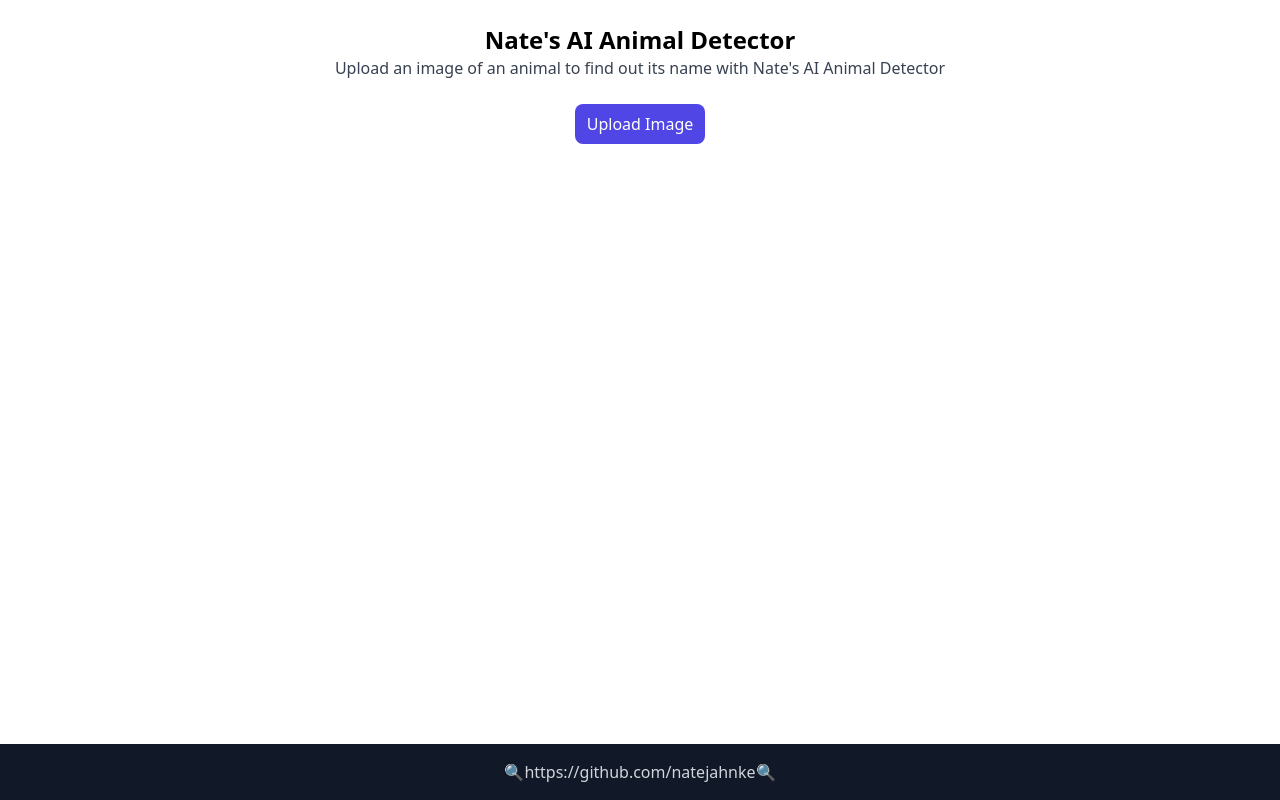
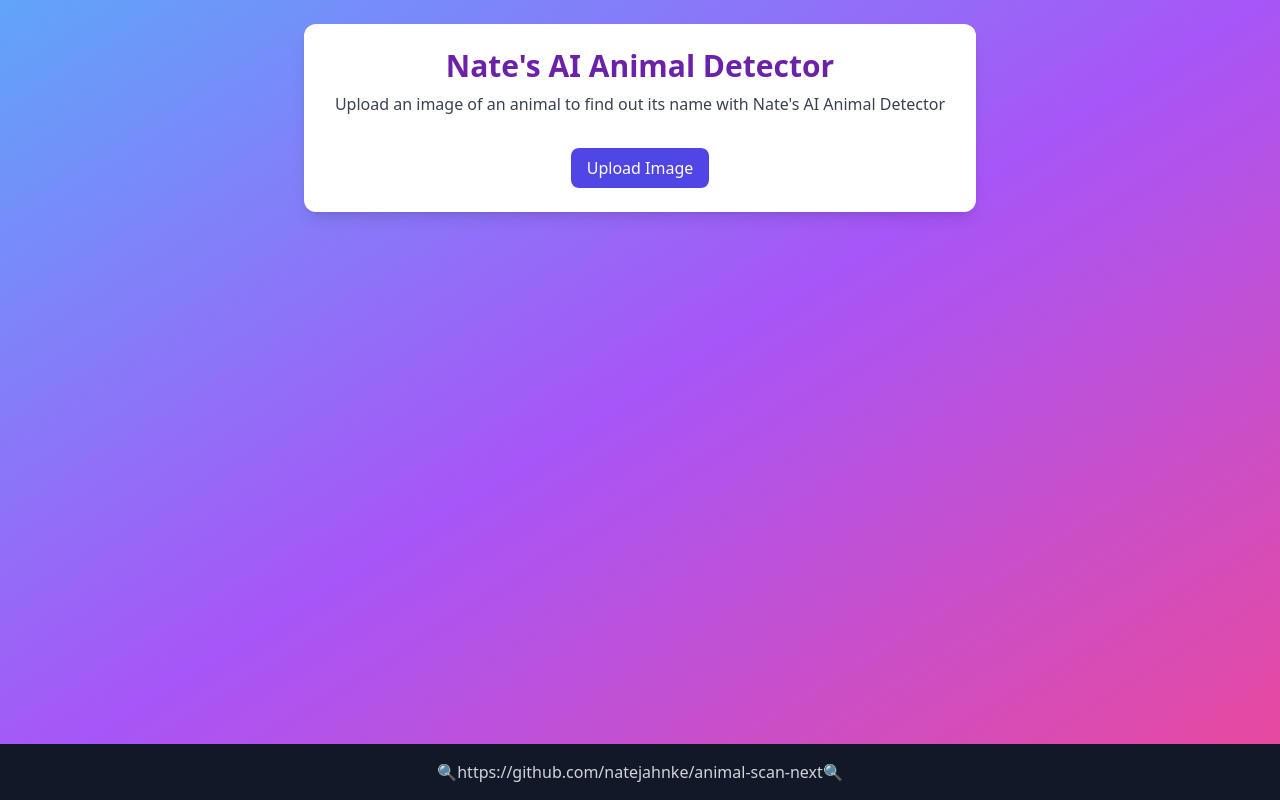
Before and after one commit to natejahnke/animal-scan-next, a Next.js app: page / in a window 1280 px wide. Built offline with nearby package versions, Linux system fonts and the light colour scheme.

Commit message:
making more improvemnts to ui.

```diff
--- a/components/AnimalImage.js
+++ b/components/AnimalImage.js
@@ -95,7 +95,7 @@ function AnimalImage({
   return (
     <div className="flex flex-col justify-center mt-4">
       {imageSrc && (
-        <div className="w-full h-[20vh] max-h-[30vh] mx-auto relative">
+        <div className="w-full h-[25vh] max-h-[30vh] mx-auto relative">
           <div className="absolute inset-0 overflow-hidden rounded-lg">
             <Image
               src={imageSrc}
@@ -117,7 +117,7 @@ function AnimalImage({
       )}
       <label
         htmlFor="fileinput"
-        className="self-center px-3 py-2 mt-2 font-medium leading-6 text-white bg-indigo-600 rounded-lg"
+        className="self-center px-4 py-2 mt-4 font-medium leading-6 text-white bg-indigo-600 rounded-lg cursor-pointer hover:bg-indigo-500 transition-colors duration-300"
         style={{ zIndex: 2 }}
       >
         Upload Image
--- a/components/AnimalInfoItem.js
+++ b/components/AnimalInfoItem.js
@@ -3,8 +3,10 @@ import React from "react";
 const AnimalInfoItem = ({ title, content }) => {
   return (
     <div className="mb-2">
-      <span className="font-bold capitalize text-base">{title}:</span>{" "}
-      <span className="text-gray-600 text-xs">{content}</span>
+      <div className="px-2 bg-white rounded-lg shadow-lg transition-opacity duration-500 ease-in opacity-0 animate-fadeIn">
+        <span className="font-bold capitalize text-base">{title}:</span>{" "}
+        <span className="text-gray-600 text-xs">{content}</span>
+      </div>
     </div>
   );
 };
--- a/pages/_app.js
+++ b/pages/_app.js
@@ -27,12 +27,13 @@ function App() {
   };
 
   return (
-    <main className="px-2 py-6">
-      <div className="max-w-2xl mx-auto">
-        <h1 className="text-2xl font-bold text-center">
+    <div className="min-h-screen bg-gradient-to-br from-blue-400 via-purple-500 to-pink-500">
+      <main className="px-4 py-6">
+        <div className="max-w-2xl mx-auto bg-white rounded-xl shadow-lg p-6">
+          <h1 className="text-3xl font-bold text-center text-purple-800">
             Nate's AI Animal Detector
           </h1>
-        <h3 className="text-center text-gray-700">
+          <h3 className="text-center text-gray-700 mt-2">
             Upload an image of an animal to find out its name with Nate's AI
             Animal Detector
           </h3>
@@ -55,16 +56,20 @@ function App() {
               />
             )
           )}
+        </div>
+      </main>
       <footer className="fixed bottom-0 left-0 w-full py-4 text-center text-gray-300 bg-gray-900">
         <p>
           🔍
-            <a href="https://github.com/natejahnke">
-              https://github.com/natejahnke🔍
+          <a
+            href="https://github.com/natejahnke/animal-scan-next"
+            className="hover:text-white transition-colors duration-300"
+          >
+            https://github.com/natejahnke/animal-scan-next🔍
           </a>
         </p>
       </footer>
     </div>
-    </main>
   );
 }
 
--- a/tailwind.config.js
+++ b/tailwind.config.js
@@ -9,7 +9,17 @@ module.exports = {
     "./src/**/*.{js,ts,jsx,tsx}",
   ],
   theme: {
-    extend: {},
+    extend: {
+      animation: {
+        fadeIn: "fadeIn 1s ease-in-out forwards",
+      },
+      keyframes: {
+        fadeIn: {
+          "0%": { opacity: "0" },
+          "100%": { opacity: "1" },
+        },
+      },
+    },
   },
   plugins: [],
-}
+};
```
Lines whose indentation alone changed are shown as unchanged.
